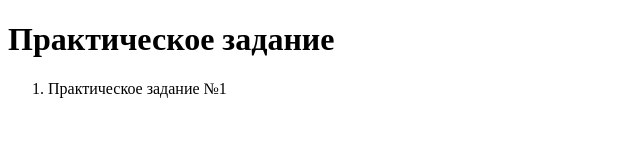
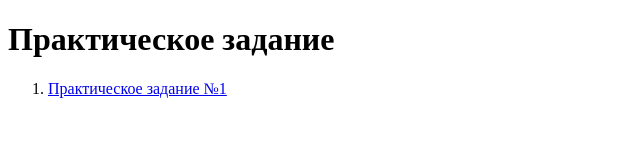
Before and after one commit to Alexzandr59/web, a plain HTML site: page index.html in a window 1280 px wide. Shown: the whole page, without its empty margins (0-640 px from the left). Drawn offline with Linux system fonts and the light colour scheme.

Commit message:
Update index.html

```diff
--- a/index.html
+++ b/index.html
@@ -8,7 +8,8 @@
 <body>
     <h1>Практическое задание</h1>
     <ol>
-        <li><a href="task1.html"></a>Практическое задание №1</li>
+        <li><a href="task1.html">Практическое задание №1</a>
+        </li>
 
     </ol>
 </body>
```
